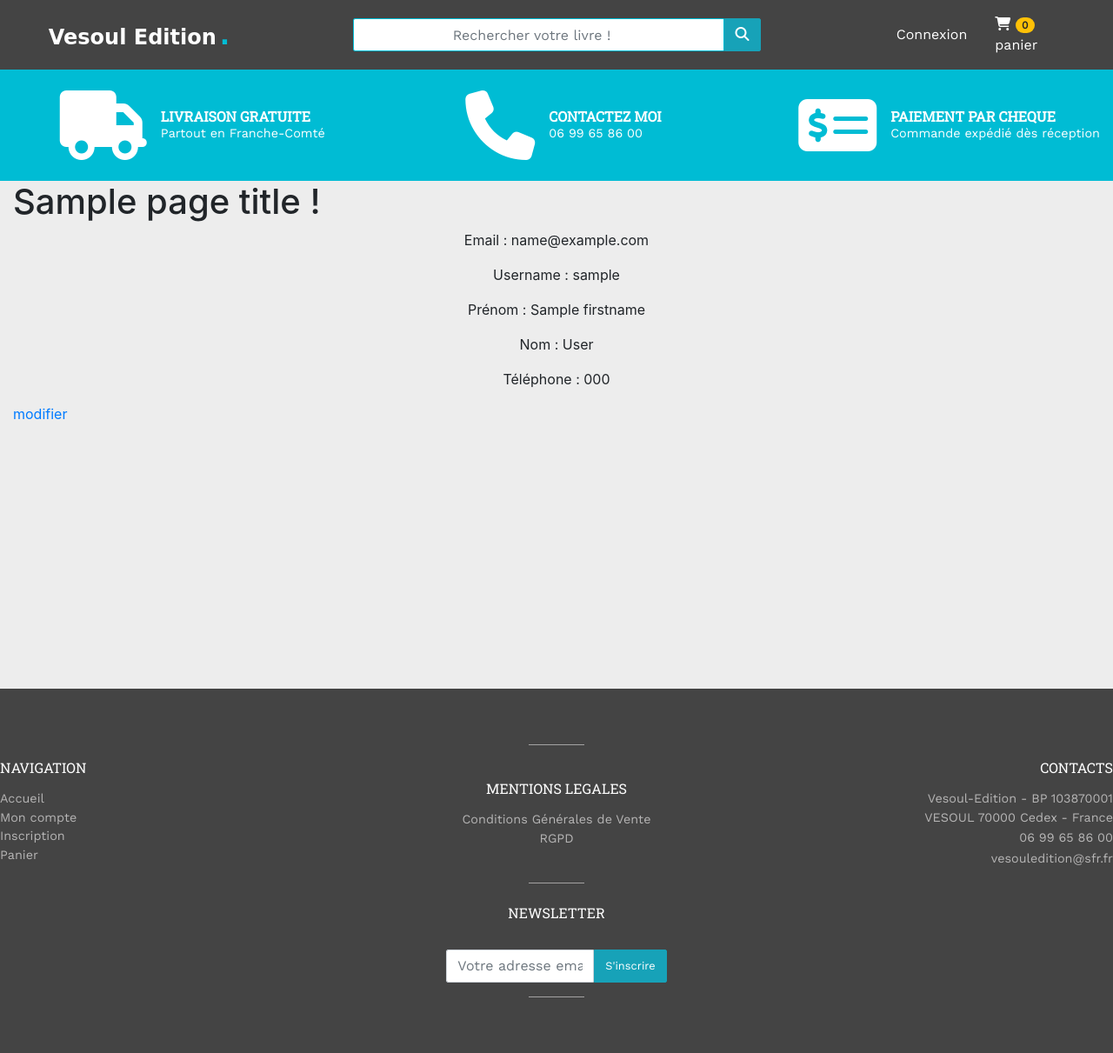
After one commit to benaor/vesoul-edition, a Symfony app: template templates/client/infoClient.html.twig in a window 1280 px wide. The commit adds this page. Shown: the whole page at 87% size. Run offline with Twig, Linux system fonts and the light colour scheme; the template is opened without the code that fills it: most values are stand-ins (such as "Sample title", 1, 10 or a date in 2020); some libraries are stand-ins or nearby versions; some web fonts are replaced.

Commit message:
Edit client informations and secure his

```diff
--- /dev/null
+++ b/templates/client/infoClient.html.twig
@@ -0,0 +1,24 @@
+{% extends '/extends/shopBase.html.twig' %}
+
+{% block title %}
+	{{ page_title }}
+{% endblock %}
+
+{% block content %}
+
+
+    <h1>{{ page_title }} !</h1>
+
+    <div class="row flex-column align-items-center">
+
+        <p>Email : {{client.email}}</p>
+        <p>Username : {{client.username}}</p>
+        <p>Prénom : {{client.firstname}}</p>
+        <p>Nom : {{client.lastname}}</p>
+        <p>Téléphone : {{client.phone}}</p>
+
+    </div>
+    <a href="{{ path('client_edit', {'id': client.id })}}"> modifier </a>
+
+
+{% endblock %}
--- a/templates/includes/navbar.html.twig
+++ b/templates/includes/navbar.html.twig
@@ -18,11 +18,11 @@
 		<div class="col-3 d-flex align-items-center justify-content-center">
 			<div class="d-flex align-items-center justify-content-end">
 
-                <a href="{{ path('client_edit', {'id': client.id }) }}" class="">
 
 				{% if not app.user %}
 					<a class="m-0 pr-3" href="{{ path('client_login') }}">Connexion</a>
 				{% else %}
+                <a href="{{path('client_infos')}}" class="">Espace Client</a>
 					<a class="m-0 pr-3" href="{{ path('client_logout') }}">Deconnexion<a>
 				{% endif %}
 
```
Also changed, not shown: src/Controller/ClientController.php (+16 -3 lines), templates/client/editClient.html.twig (+10 -0 lines).
